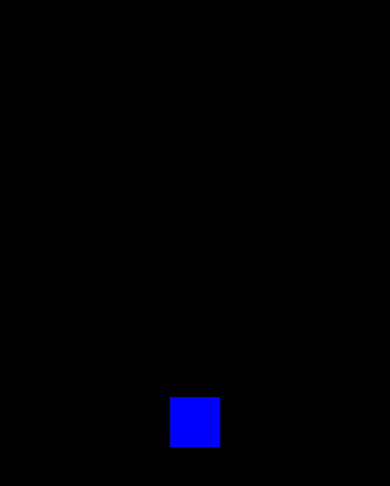
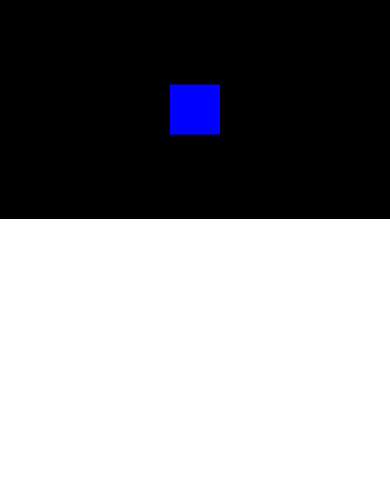
Before and after one commit to upitroma/dsciiBoi, a plain HTML site: page index.html in a window 390 px wide. Drawn offline with Linux system fonts and the light colour scheme.

Commit message:
modified:   index.html 	modified:   script.js window, and disc speed scale with screen size

```diff
--- a/index.html
+++ b/index.html
@@ -10,12 +10,17 @@
             overflow: hidden; /* Hide scrollbars */
             margin: 0;
         }
+        .flex-container {
+            display: flex;
+            background-color: DodgerBlue;
+        }
     </style>
 
-
-    <canvas id="canvas">
+    <div class="flex-container">
+        <canvas id="canvas">
 
 
-    <script src="script.js"></script>
-
+            <script src="script.js"></script>
+        </canvas>
+    </div>
 </html>
--- a/script.js
+++ b/script.js
@@ -1,8 +1,9 @@
 //canvas setup
 var canvas = document.getElementById('canvas')
 var ctx = canvas.getContext('2d');
-canvas.width = window.innerWidth;
-canvas.height = window.innerHeight;
+var ratio = 16/9;
+var scale = 1;
+resizeWindow();
 
 //load assets
 var blueGlowingRing = new Image();
@@ -32,7 +33,13 @@ var discs=[]
 window.addEventListener("resize", resizeWindow);
 function resizeWindow(){
     canvas.width = window.innerWidth;
-    canvas.height = window.innerHeight;
+    canvas.height = canvas.width / ratio;
+    if (canvas.height > window.innerHeight)
+    {
+        canvas.height = window.innerHeight;
+        canvas.width = canvas.height * ratio;
+    }
+    scale = canvas.width / 1600;
 }
 
 //launch disc on mouse click
@@ -74,8 +81,8 @@ function drawPlayer(){
 function moveDisc(deltatime){
     for(i=0;i<discs.length; i++){
         d=discs[i]
-        d.x+=d.xVelo*deltatime;
-        d.y+=d.yVelo*deltatime;
+        d.x+=(d.xVelo*scale)*deltatime;
+        d.y+=(d.yVelo*scale)*deltatime;
     }
 }
 
```
